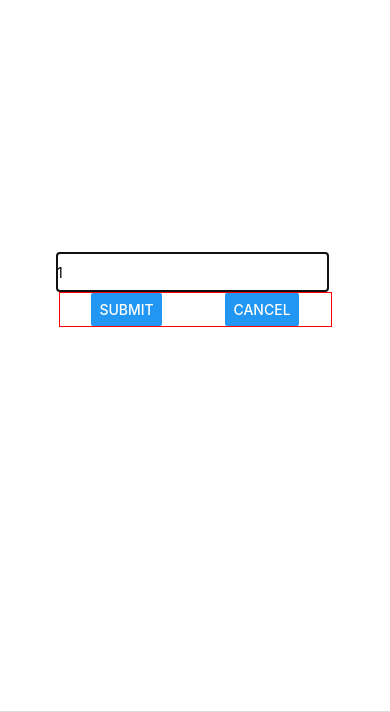
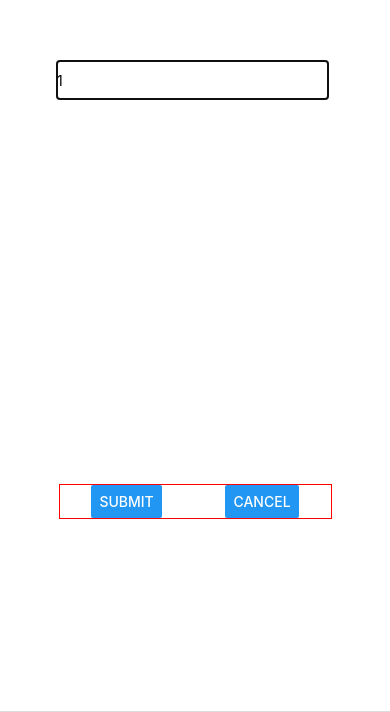
Before and after one commit to BKazimy/NotifierApp, a React Native app: screen / in a window 390 px wide. Shown: the part 132-844 px from the top of the page. Built offline with nearby package versions, Linux system fonts and the light colour scheme.

Commit message:
Oct 30, 2024, 12:52 AM

```diff
--- a/components/todoInput.js
+++ b/components/todoInput.js
@@ -50,7 +50,7 @@ const styles = StyleSheet.create({
 
   inputContainer: {
     flex: 1,
-    justifyContent: 'center',
+    justifyContent: 'space-around',
     alignItems: 'center',
     paddingHorizontal: '15%',
 
```
